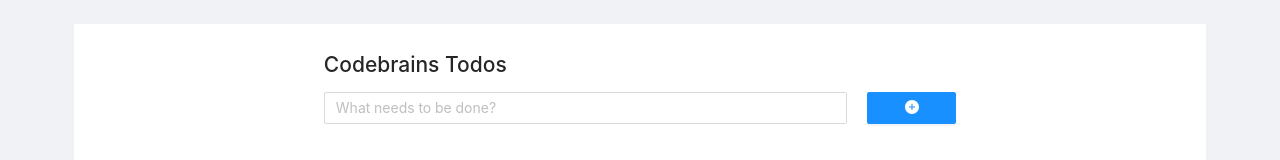
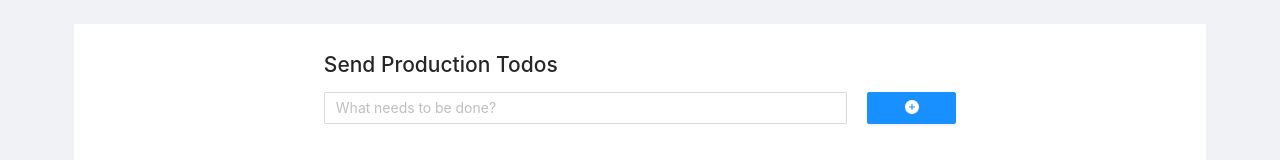
Before and after one commit to yogameleniawan/react-todos, a React (Create React App) app: page / in a window 1280 px wide. Shown: the top 160 px of the page. Built offline with nearby package versions, Linux system fonts and the light colour scheme; no server answers.

Commit message:
update codes

```diff
--- a/src/components/TodoList.jsx
+++ b/src/components/TodoList.jsx
@@ -66,7 +66,7 @@ const TodoList = () => {
         <div className="todolist">
           <Row>
             <Col span={14} offset={5}>
-              <h1>Codebrains Todos</h1>
+              <h1>Send Production Todos</h1>
 
               <TodoForm onFormSubmit={handleFormSubmit} />
               <br />
```
